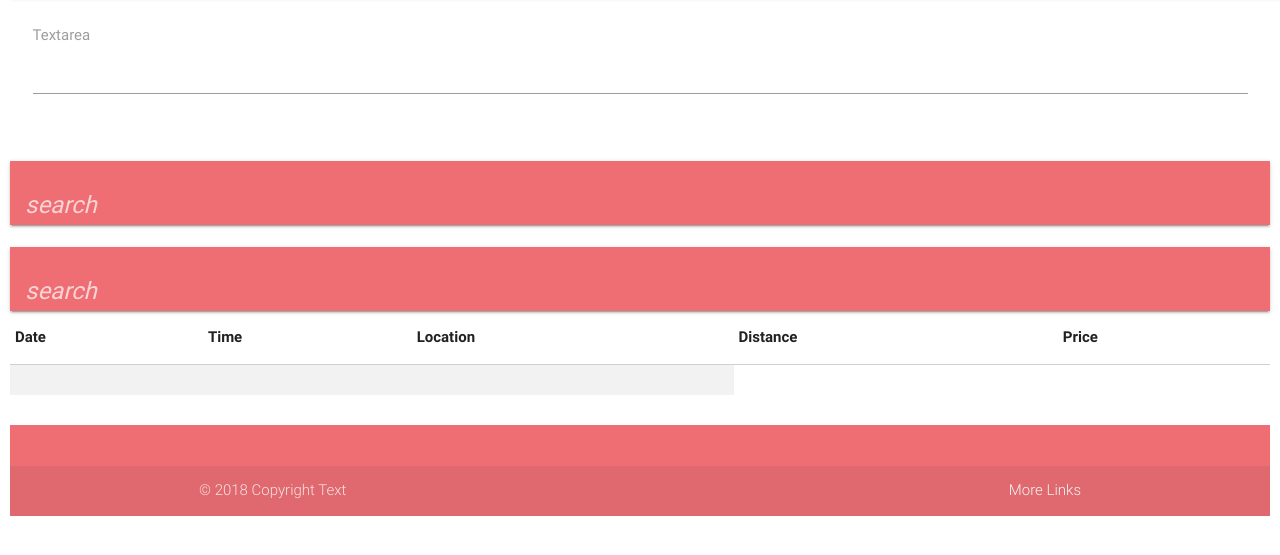
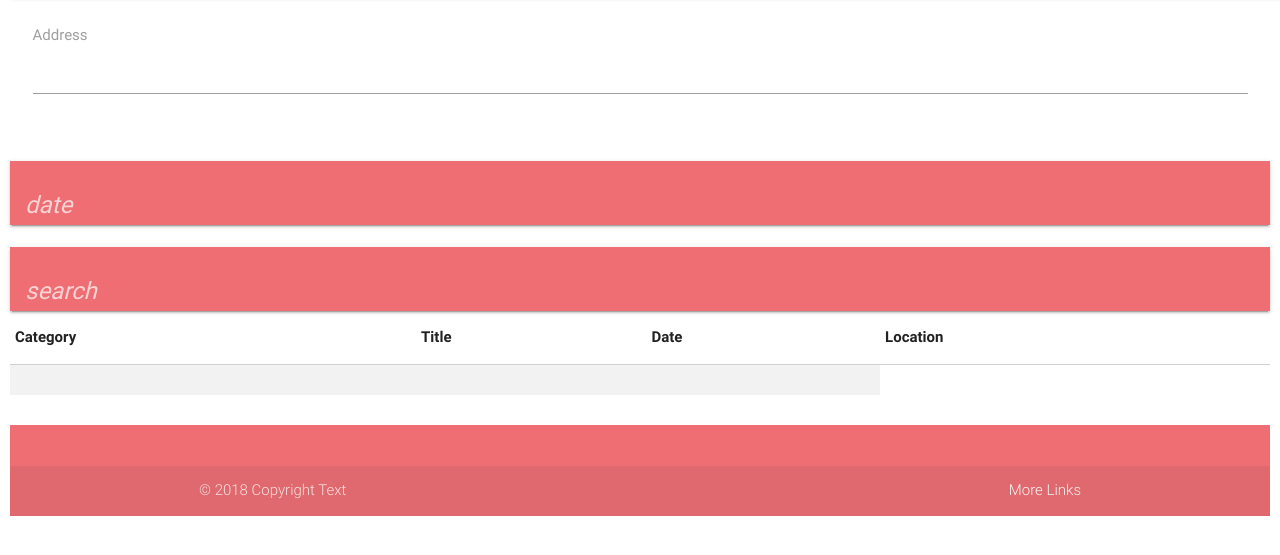
Before and after one commit to edudek002/SortirGroup, a plain HTML site: page index.html in a window 1280 px wide. Shown: the part 77-632 px from the top of the page. Drawn offline with nearby package versions, Linux system fonts and the light colour scheme.

Commit message:
updated class & id names

```diff
--- a/index.html
+++ b/index.html
@@ -18,7 +18,7 @@
     <link rel="stylesheet" type="text/css" href="assets/css/style.css">
 
 	<title>
-		SORTIR!-Edyta
+		SORTIR!
 	</title>
 
 </head>
@@ -42,48 +42,52 @@
     <form class="col s12">
       <div class="row">
         <div class="input-field col s12">
-          <textarea id="textarea1" class="materialize-textarea"></textarea>
-          <label for="textarea1">Textarea</label>
+          <textarea id="address-input" class="materialize-textarea"></textarea>
+          <!-- label does not disappear when text input by user; replace with placeholder? -->
+          <label for="address-placeholder">Address</label>
         </div>
       </div>
     </form>
   </div>
-	<!--ZIP Search-->
+
+	<!--Date Search-->
    <nav>
     <div class="nav-wrapper">
       <form>
+        <!-- change to drop-down location -->
         <div class="input-field">
-          <input id="search" type="search" required>
-          <label class="label-icon" for="search"><i class="material-icons">search</i></label>
+          <input id="date-input" type="search" required>
+          <label class="label-icon" for="date"><i class="material-icons">date</i></label>
           <i class="material-icons">close</i>
         </div>
       </form>
     </div>
   </nav>
   <br>
-	<!--Date Search-->
+
+	<!--Category Search-->
    <nav>
     <div class="nav-wrapper">
       <form>
+        <!-- change to drop-down location -->
         <div class="input-field">
-          <input id="search" type="search" required>
-          <label class="label-icon" for="search"><i class="material-icons">search</i></label>
+          <input id="category-input" type="search" required>
+          <label class="label-icon" for="category"><i class="material-icons">search</i></label>
           <i class="material-icons">close</i>
         </div>
       </form>
     </div>
   </nav>
-	<!--Event Type Search-->
+
 
 <!--Table will populate here-->
- <table class="striped">
+ <table class="striped" id="API-events">
         <thead>
           <tr>
+              <th>Category</th>
+              <th>Title</th>
               <th>Date</th>
-              <th>Time</th>
               <th>Location</th>
-              <th>Distance</th>
-              <th>Price</th>
           </tr>
         </thead>
 
```
Also changed, not shown: assets/javascript/API.html (+5 -4 lines).
